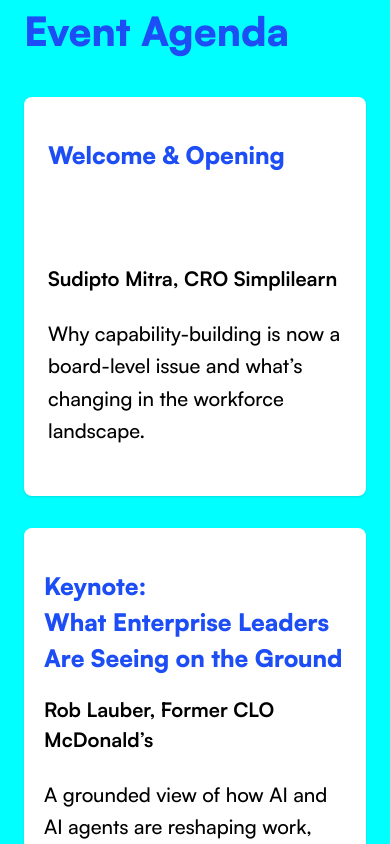
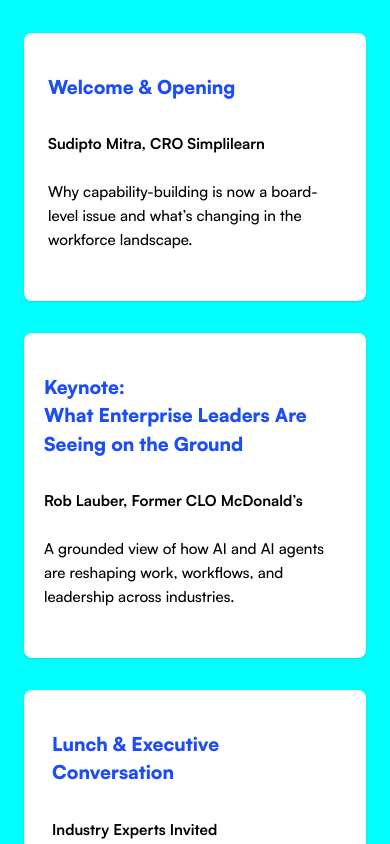
Before and after one commit to ujjwalanand678/simolilearn_task, a Next.js app: page / in a window 390 px wide. Shown: the part 6000-6844 px from the top of the page. Built offline with nearby package versions, Linux system fonts and the light colour scheme.

Commit message:
agenda mobile responsive done

```diff
--- a/src/components/Agenda.jsx
+++ b/src/components/Agenda.jsx
@@ -1,39 +1,39 @@
 export default function Agenda() {
   return (
-    <section className="bg-[#00FFFF] pt-15 pb-20">
+    <section className="bg-[#00FFFF] pt-5 pb-8 lg:pt-15 lg:pb-20">
       <div className="max-w-7xl mx-auto px-6">
-        <h2 className="text-[40px] font-[900] text-[#1D4DF4] mb-9">
+        <h2 className="text-[24px] lg:text-[40px] font-[900] text-[#1D4DF4] mb-9">
           Event Agenda
         </h2>
 
         <div className="grid md:grid-cols-3 gap-8">
           {/* Card 1 */}
           <div className="bg-white px-6 pt-10 pb-12 rounded-[8px] shadow-sm  ">
-            <h3 className="h-[95px] text-[24px] font-[900] text-[#1D4DF4] mb-8">
+            <h3 className=" text-[19px] lg:h-[95px] lg:text-[24px] font-[900] text-[#1D4DF4] mb-8">
               Welcome & Opening
             </h3>
 
-            <p className="font-[700] text-[20px] text-black mb-6">
+            <p className="text-[15px] font-[700] lg:text-[20px] text-black mb-6">
               Sudipto Mitra, CRO Simplilearn
             </p>
 
-            <p className="font-[500] text-[20px] leading-relaxed">
+            <p className="text-[15px] font-[500] lg:text-[20px] leading-relaxed">
               Why capability-building is now a board-level issue and what’s changing in the workforce landscape.
             </p>
           </div>
 
           {/* Card 2 */}
           <div className="bg-white px-5 pt-10 pb-12 rounded-[8px] shadow-sm  ">
-            <h3 className="h-[95px] text-[24px] font-[900] text-[#1D4DF4] mb-8">
+            <h3 className="text-[19px] lg:h-[95px] lg:text-[24px] font-[900] text-[#1D4DF4] mb-8">
               Keynote: <br />
               What Enterprise Leaders Are Seeing on the Ground
             </h3>
 
-            <p className="font-[700] text-[20px] text-black mb-6">
+            <p className="text-[15px] font-[700] lg:text-[20px] text-black mb-6">
               Rob Lauber, Former CLO McDonald’s
             </p>
 
-            <p className="font-[500] text-[20px] leading-relaxed">
+            <p className="text-[15px] font-[500] lg:text-[20px] leading-relaxed">
               A grounded view of how AI and AI agents are reshaping work,
               workflows, and leadership across industries.
             </p>
@@ -41,15 +41,15 @@ export default function Agenda() {
 
           {/* Card 3 */}
           <div className="bg-white px-7 pt-10 pb-12 rounded-[8px] shadow-sm  ">
-            <h3 className="h-[95px] text-[24px] font-[900] text-[#1D4DF4] mb-8">
+            <h3 className="text-[19px] lg:h-[95px] lg:text-[24px] font-[900] text-[#1D4DF4] mb-8">
               Lunch & Executive Conversation
             </h3>
 
-            <p className="font-[700] text-[20px] text-black mb-6">
+            <p className="text-[15px] font-[700] lg:text-[20px] text-black mb-6">
               Industry Experts Invited
             </p>
 
-            <p className="font-[500] text-[20px] leading-relaxed">
+            <p className="text-[15px] font-[500] lg:text-[20px] leading-relaxed">
               What large enterprise talent ecosystems are learning about
               capability-building at scale.
             </p>
```
